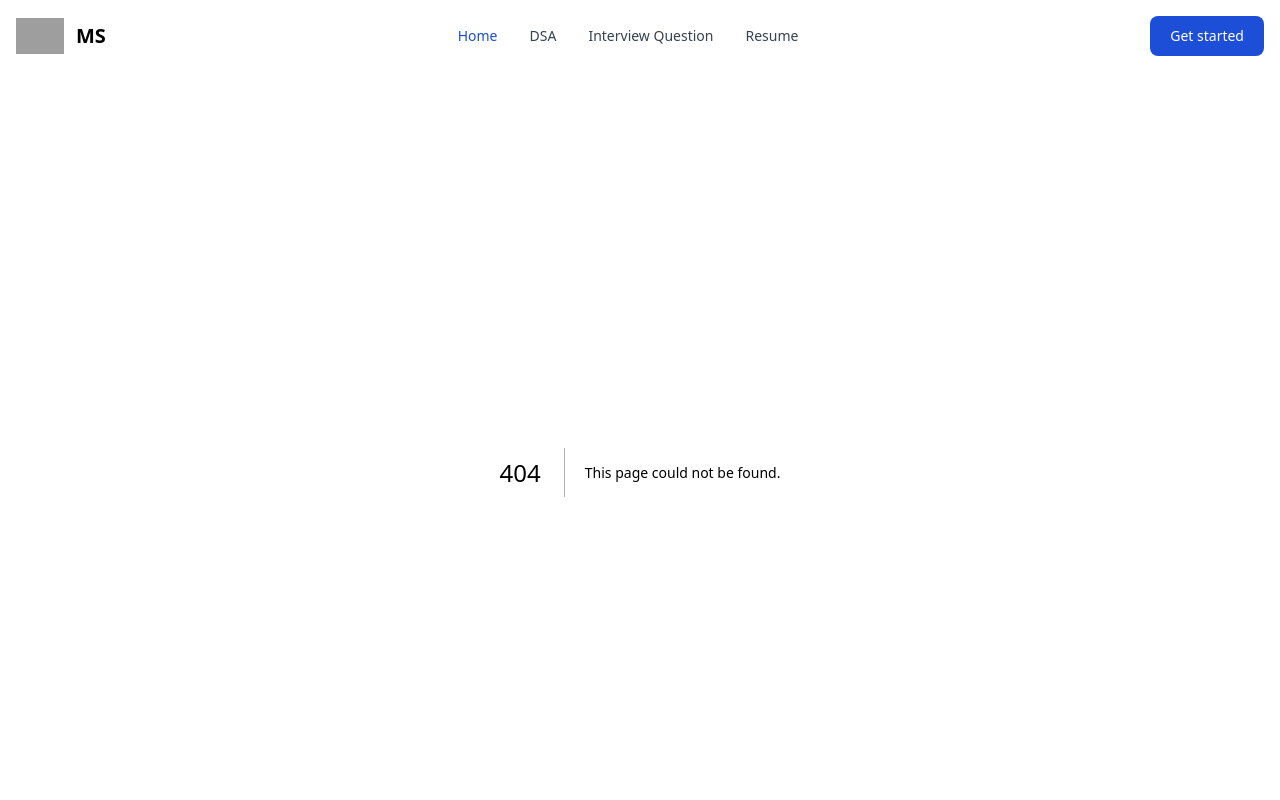
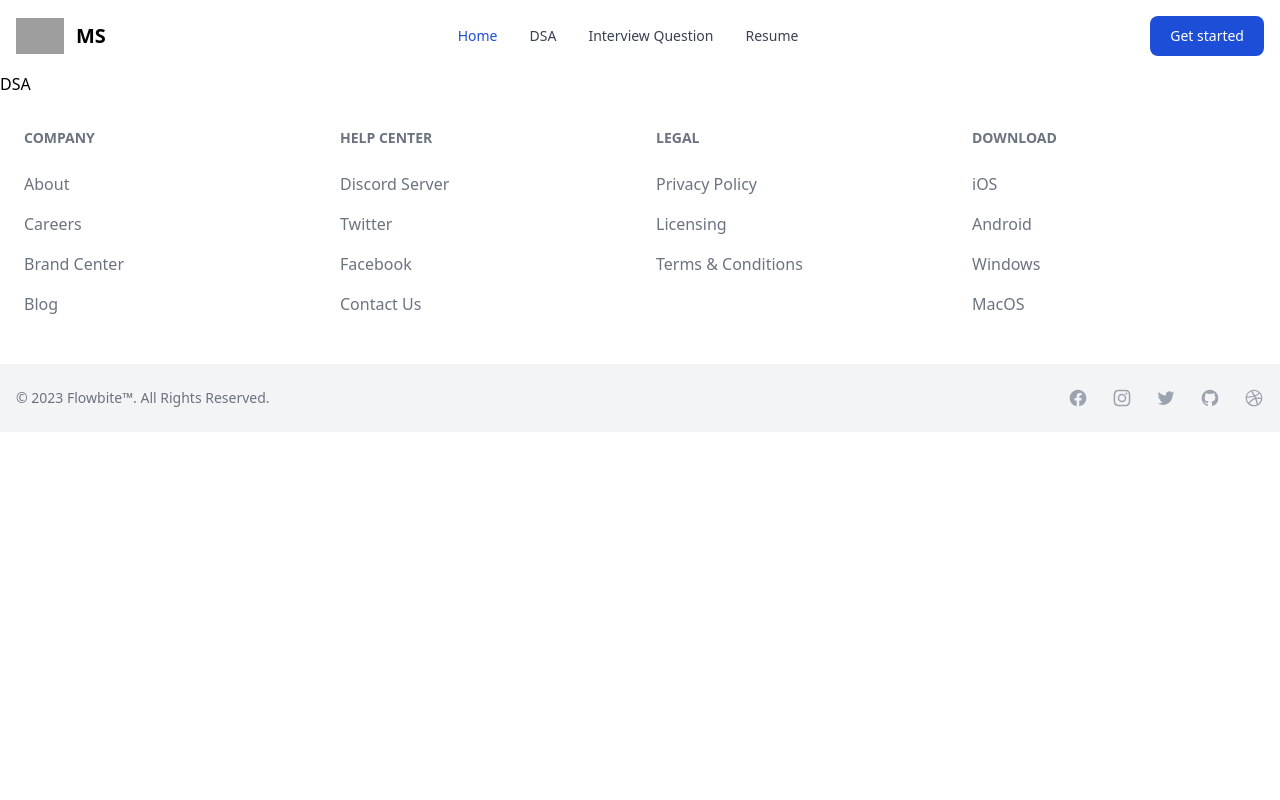
Before and after one commit to manassahoo-dev/manassahoo-dev.github.io, a Next.js app: page /data-structures-and-algorithms in a window 1280 px wide. Before the commit this address had no page. Shown: the top 800 px of the page. Built offline with nearby package versions, Linux system fonts and the light colour scheme; grey boxes are pictures that could not be loaded.

Commit message:
Create Page DSA

```diff
--- /dev/null
+++ b/pages/data-structures-and-algorithms.tsx
@@ -0,0 +1,7 @@
+import React from 'react';
+
+function DSA() {
+  return <div>DSA</div>;
+}
+
+export default DSA;
```
